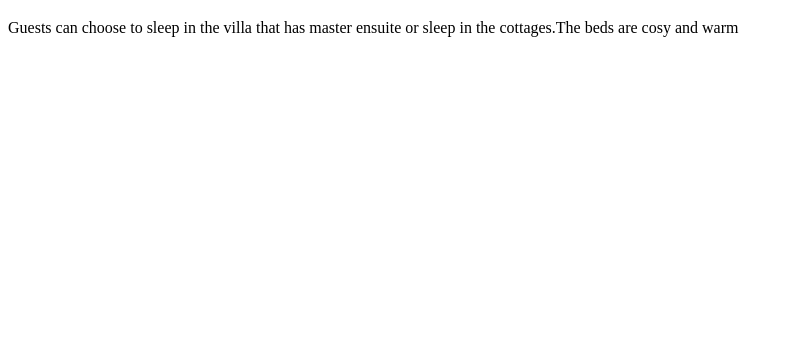
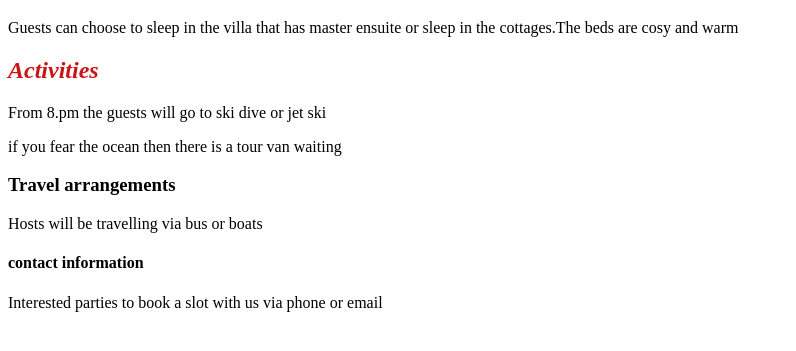
Before and after one commit to rossyvee/tuesday-test, a plain HTML site: page index.html in a window 1280 px wide. Shown: the part 61-412 px from the top of the page, without its empty margins (0-796 px from the left). Drawn offline with Linux system fonts and the light colour scheme.

Commit message:
adding changes to html file

```diff
--- a/index.html
+++ b/index.html
@@ -7,5 +7,13 @@
 <body>
    <H1>Acommodation</H1>
    <p>Guests can choose to sleep in the villa that has master ensuite or sleep in the cottages.The beds are cosy and warm</p>
+<h2>Activities</h2>
+<p>From 8.pm the guests will go to ski dive or jet ski</p>
+<p>if you fear the ocean then there is a tour van waiting</p>
+<h3>Travel arrangements</h3>
+<p>Hosts will be travelling via bus or boats</p>
+<h4>contact information</h4>
+<p>Interested parties to book a slot with us via phone or email</p>
+
 </body>
 </html>
```
